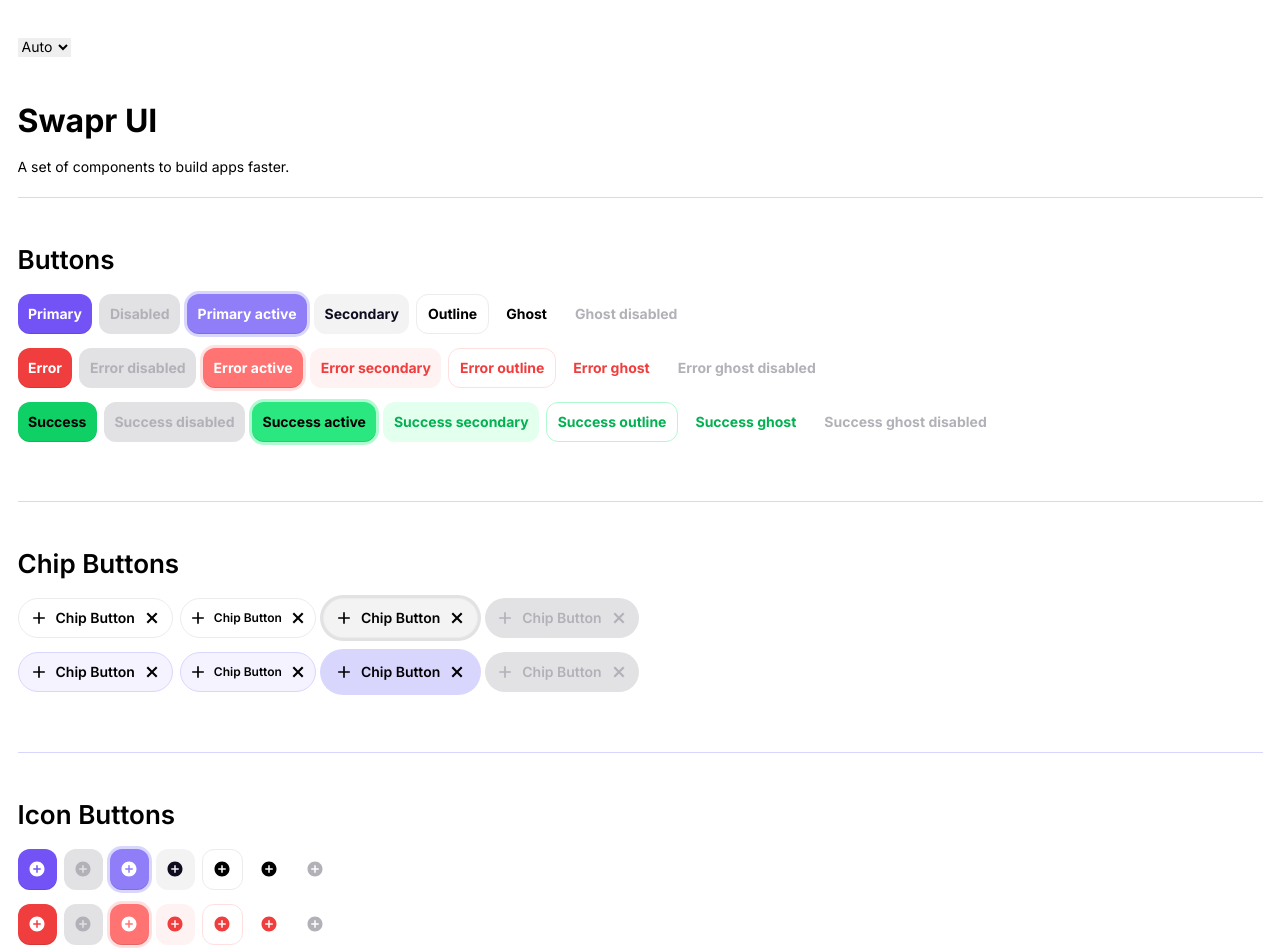
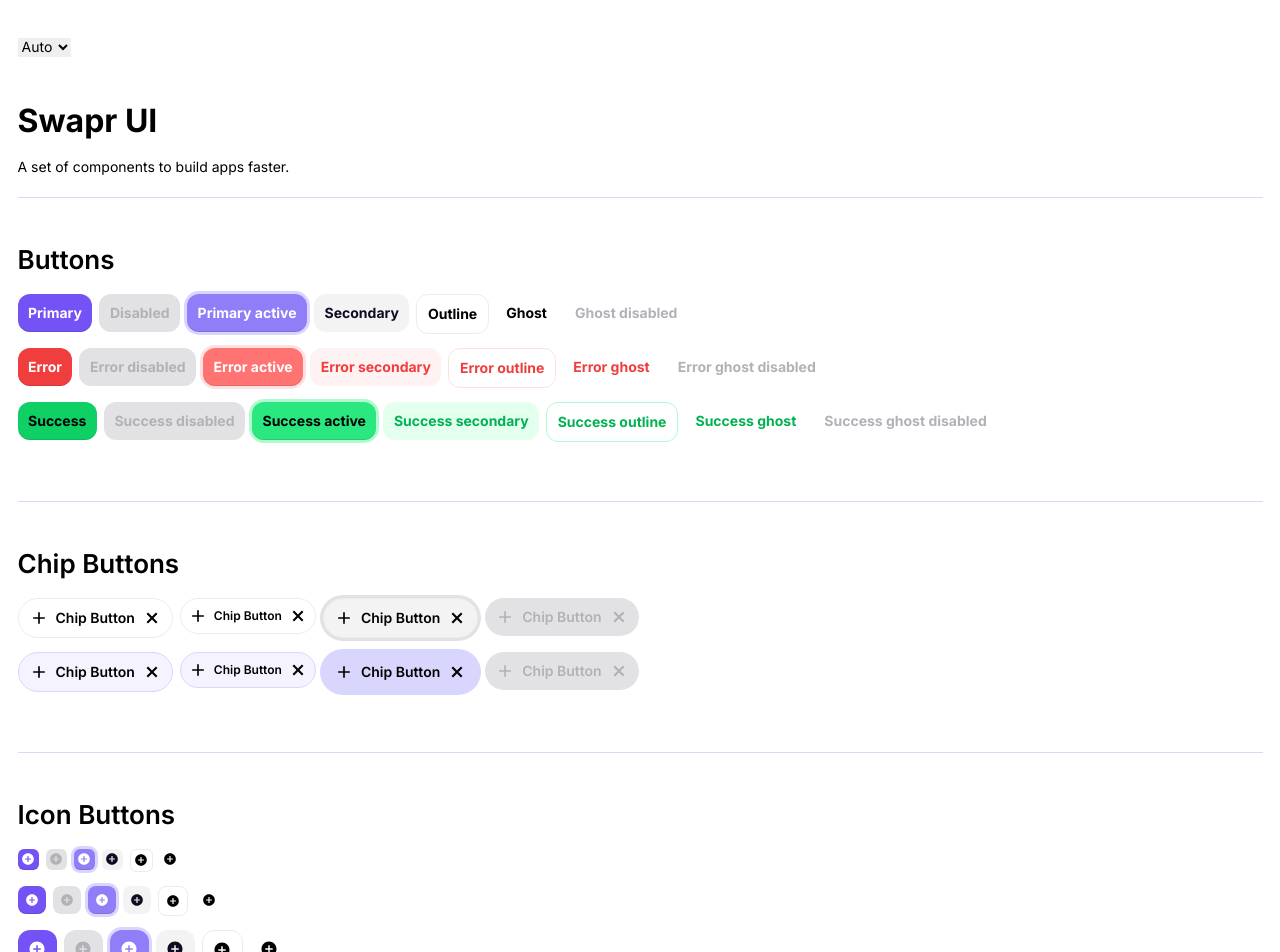
Before and after one commit to SwaprHQ/swapr-ui-website, a Next.js app: page /ui in a window 1280 px wide. Shown: the top 952 px of the page. Built offline with nearby package versions, Linux system fonts and the light colour scheme.

Commit message:
fix: set height to fit content

```diff
--- a/app/ui/page.tsx
+++ b/app/ui/page.tsx
@@ -44,6 +44,7 @@ import {
   Input,
   InputField,
   IconButton,
+  ButtonSizeProp,
 } from "@/ui";
 import { ThemeSwitch } from "@/components";
 import { Fragment, PropsWithChildren, useState } from "react";
@@ -259,10 +260,26 @@ interface IconListProps {
   disabled?: boolean;
   active?: boolean;
   variant?: ButtonVariantProp;
-  colorScheme?: ButtonColorSchemeProp;
+  size?: ButtonSizeProp;
 }
 
 const iconButtonList: Array<Array<IconListProps>> = [
+  [
+    { name: "add-fill", size: "xs" },
+    { name: "add-fill", disabled: true, size: "xs" },
+    { name: "add-fill", active: true, size: "xs" },
+    { name: "add-fill", variant: "pastel", size: "xs" },
+    { name: "add-fill", variant: "outline", size: "xs" },
+    { name: "add-fill", variant: "ghost", size: "xs" },
+  ],
+  [
+    { name: "add-fill", size: "sm" },
+    { name: "add-fill", disabled: true, size: "sm" },
+    { name: "add-fill", active: true, size: "sm" },
+    { name: "add-fill", variant: "pastel", size: "sm" },
+    { name: "add-fill", variant: "outline", size: "sm" },
+    { name: "add-fill", variant: "ghost", size: "sm" },
+  ],
   [
     { name: "add-fill" },
     { name: "add-fill", disabled: true },
@@ -270,39 +287,14 @@ const iconButtonList: Array<Array<IconListProps>> = [
     { name: "add-fill", variant: "pastel" },
     { name: "add-fill", variant: "outline" },
     { name: "add-fill", variant: "ghost" },
-    { name: "add-fill", variant: "ghost", disabled: true },
   ],
   [
-    { name: "add-fill", colorScheme: "error" },
-    { name: "add-fill", colorScheme: "error", disabled: true },
-    { name: "add-fill", colorScheme: "error", active: true },
-    { name: "add-fill", colorScheme: "error", variant: "pastel" },
-    { name: "add-fill", colorScheme: "error", variant: "outline" },
-    { name: "add-fill", colorScheme: "error", variant: "ghost" },
-    {
-      name: "add-fill",
-      colorScheme: "error",
-      variant: "ghost",
-      disabled: true,
-    },
-  ],
-  [
-    { name: "add-fill", colorScheme: "success" },
-    { name: "add-fill", colorScheme: "success", disabled: true },
-    { name: "add-fill", colorScheme: "success", active: true },
-    {
-      name: "add-fill",
-      colorScheme: "success",
-      variant: "pastel",
-    },
-    { name: "add-fill", colorScheme: "success", variant: "outline" },
-    { name: "add-fill", colorScheme: "success", variant: "ghost" },
-    {
-      name: "add-fill",
-      colorScheme: "success",
-      variant: "ghost",
-      disabled: true,
-    },
+    { name: "add-fill", size: "lg" },
+    { name: "add-fill", disabled: true, size: "lg" },
+    { name: "add-fill", active: true, size: "lg" },
+    { name: "add-fill", variant: "pastel", size: "lg" },
+    { name: "add-fill", variant: "outline", size: "lg" },
+    { name: "add-fill", variant: "ghost", size: "lg" },
   ],
 ];
 
--- a/ui/Button.tsx
+++ b/ui/Button.tsx
@@ -4,7 +4,7 @@ import { twMerge } from "tailwind-merge";
 
 export const buttonStyles = cva(
   [
-    "flex items-center justify-center",
+    "flex items-center justify-center h-fit",
     "select-none font-semibold",
     "disabled:text-text-disabled disabled:cursor-not-allowed disabled:ring-0 disabled:shadow-inherit",
     "focus-visible:outline-none focus-visible:ring-[3px]",
--- a/ui/ChipButton.tsx
+++ b/ui/ChipButton.tsx
@@ -3,7 +3,7 @@ import { ButtonHTMLAttributes } from "react";
 
 export const chipButtonStyles = cva(
   [
-    "flex items-center justify-center",
+    "flex items-center justify-center h-fit",
     "select-none font-semibold rounded-100 text-nowrap",
     "disabled:text-text-disabled disabled:cursor-not-allowed disabled:ring-0 disabled:shadow-inherit disabled:bg-surface-disabled-low-em disabled:border-0",
     "focus-visible:outline-none focus-visible:ring-[3px]",
--- a/ui/IconButton.tsx
+++ b/ui/IconButton.tsx
@@ -4,10 +4,10 @@ import { Button, ButtonProps, ButtonSizeProp, Icon, IconProps } from ".";
 export const iconButtonStyles = cva([], {
   variants: {
     size: {
+      xs: "p-1 rounded-6",
+      sm: "p-2 rounded-8",
+      md: "p-3",
       lg: "p-3.5",
-      md: "p-3",
-      sm: "p-2",
-      xs: "p-1",
     },
   },
   defaultVariants: {
```
